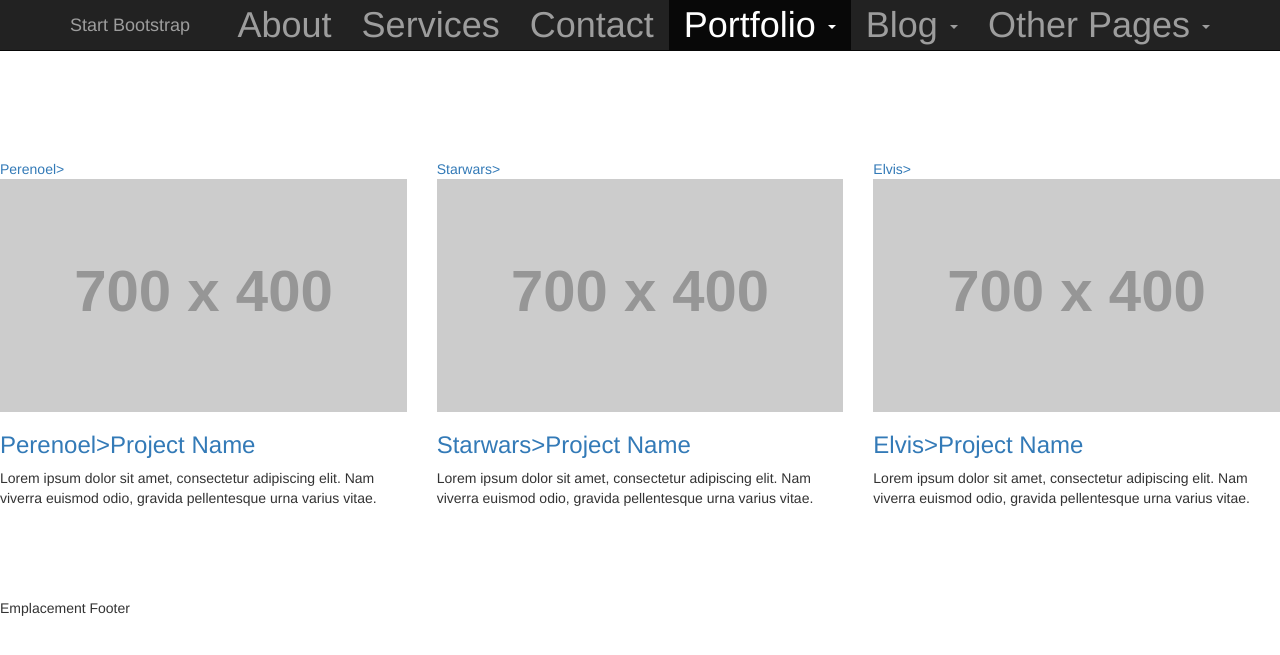
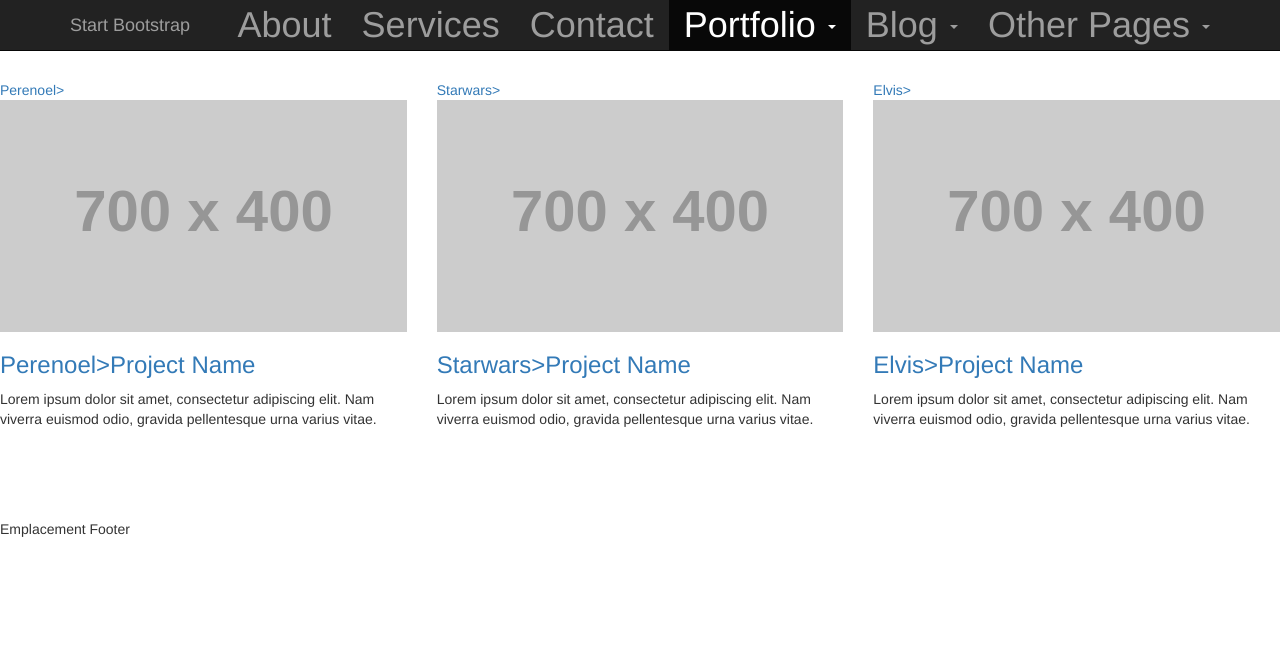
Before and after one commit to obionezorro/obionezorro.github.io, a Jekyll site: the page built from index.md, in a window 1280 px wide. Shown: the top 655 px of the page. Built offline with Jekyll 4.4.1, drawn with Linux system fonts in a browser that asks for light colours; nearby versions of some CDN libraries; library files that are not in the unit come from our copies.

Commit message:
mise en place modern business

```diff
--- a/_includes/header.html
+++ b/_includes/header.html
@@ -1,3 +1,4 @@
+    <div class="container">
     <!-- Navigation -->
     <nav class="navbar navbar-inverse navbar-fixed-top" role="navigation">
         <div class="container">
@@ -83,6 +84,4 @@
         </div>
         <!-- /.container -->
     </nav>
-
-<br/>
-<br/>
+</div>
```
